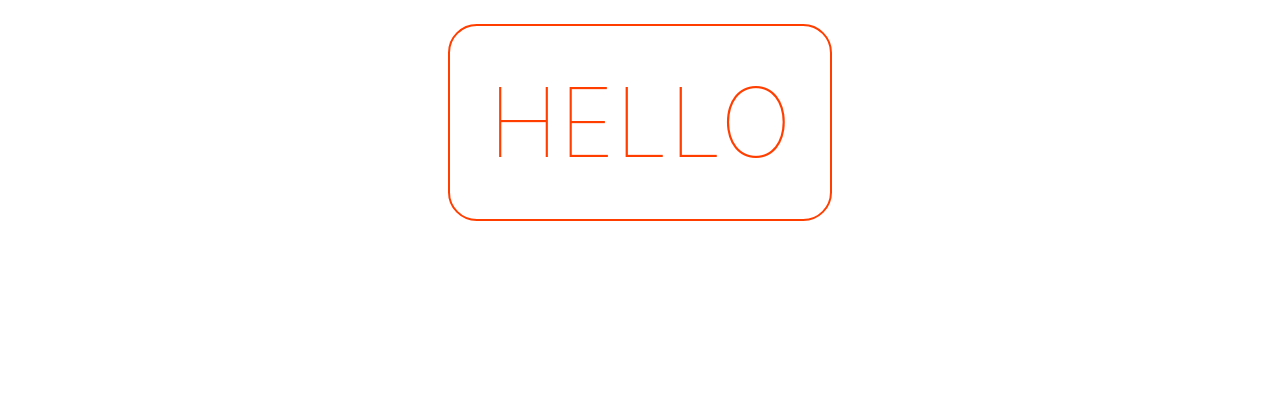
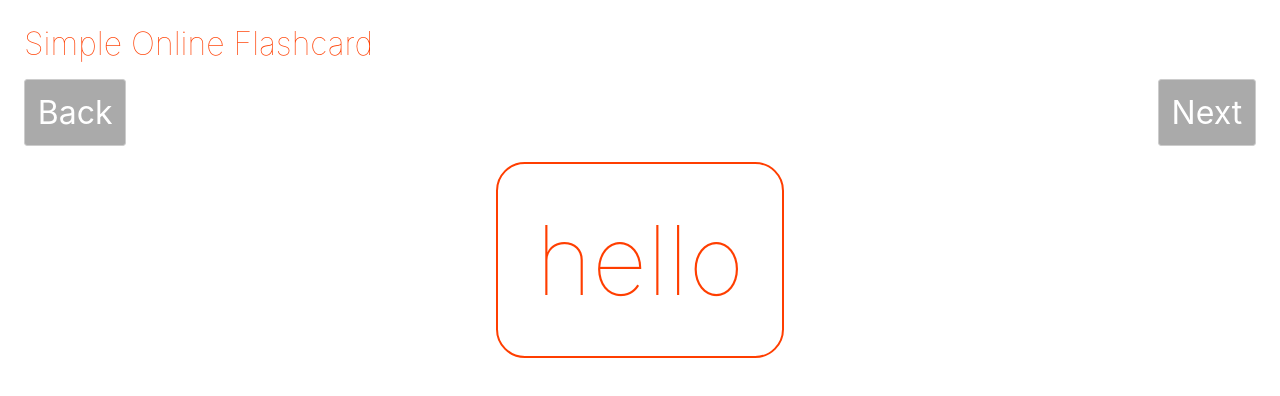
Before and after one commit to Syuparn/flashcard-web, a Svelte app: page / in a window 1280 px wide. Shown: the top 396 px of the page. Built offline with nearby package versions, Linux system fonts and the light colour scheme.

Commit message:
add buttons

```diff
--- a/src/App.svelte
+++ b/src/App.svelte
@@ -1,10 +1,31 @@
 <script lang="ts">
-	import { words } from './words.js';
+	import { words, wordsLength } from './words.js';
 	import Card from "./Card.svelte";
+	import Button from "./Button.svelte";
+	import Header from "./Header.svelte";
+
+	let wordIndex = 0;
+	function nextCard() {
+		wordIndex = (wordIndex + 1) % $wordsLength;
+	}
+	function previousCard() {
+		// NOTE: n % $wordsLength < 0 if n < 0
+		wordIndex = (wordIndex + $wordsLength - 1) % $wordsLength;
+	}
 </script>
 
 <main>
-	<Card frontWord={$words[0].frontWord} backWord={$words[0].backWord}></Card>
+	<Header></Header>
+	<div class="left">
+		<Button name="Back" on:click={previousCard}></Button>
+	</div>
+	<div class="right">
+		<Button name="Next" on:click={nextCard}></Button>
+	</div>
+	<Card
+	  frontWord={$words[wordIndex].frontWord}
+	  backWord={$words[wordIndex].backWord}>
+	</Card>
 </main>
 
 <style>
@@ -20,4 +41,13 @@
 			max-width: none;
 		}
 	}
+
+	.left {
+		text-align: left;
+	    float: left;
+	}
+
+	.right {
+		text-align: right;
+	}
 </style>
--- /dev/null
+++ b/src/Button.svelte
@@ -0,0 +1,17 @@
+<script lang="ts">
+    export let name: string;
+</script>
+
+<button on:click>
+    {name}
+</button>
+
+<style>
+    button {
+        font-size: 2em;
+        border-width: 0.03em;
+        border-radius: 0.1em;
+        background-color: #aaa;
+        color: #fff;
+    }
+</style>
--- a/src/Card.svelte
+++ b/src/Card.svelte
@@ -14,7 +14,6 @@
 
 <style>
     button {
-		text-transform: uppercase;
 		font-size: 6em;
 		font-weight: 100;
         border-width: 0.03em;
--- /dev/null
+++ b/src/Header.svelte
@@ -0,0 +1,13 @@
+<header>
+    Simple Online Flashcard
+</header>
+
+<style>
+    header {
+        font-size: 2em;
+		font-weight: 40;
+        color: #ff3e00;
+        text-align: left;
+        margin-bottom: 0.5em;
+    }
+</style>
--- a/src/main.ts
+++ b/src/main.ts
@@ -2,14 +2,7 @@ import App from './App.svelte';
 
 const app = new App({
 	target: document.body,
-	props: {
-		words: [
-			{
-				frontWord: "hello",
-				backWord: "こんにちは"
-			}
-		]
-	}
+	props: {}
 });
 
 export default app;
--- a/src/words.ts
+++ b/src/words.ts
@@ -1,4 +1,4 @@
-import { writable } from 'svelte/store';
+import { writable, derived } from 'svelte/store';
 
 export const words = writable([
   {
@@ -10,3 +10,8 @@ export const words = writable([
     backWord: "りんご"
   }
 ]);
+
+export const wordsLength = derived(
+  words,
+  $words => $words.length
+);
```
